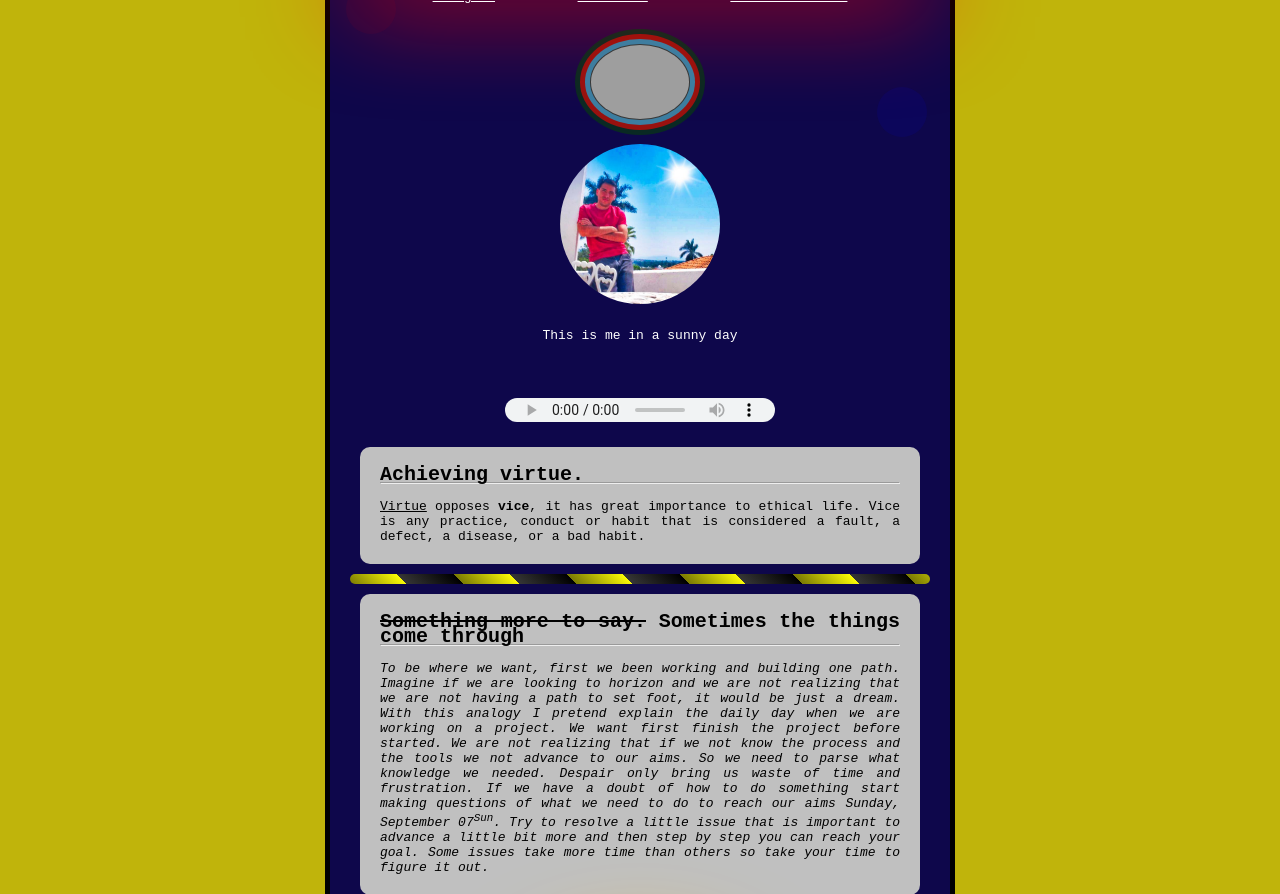
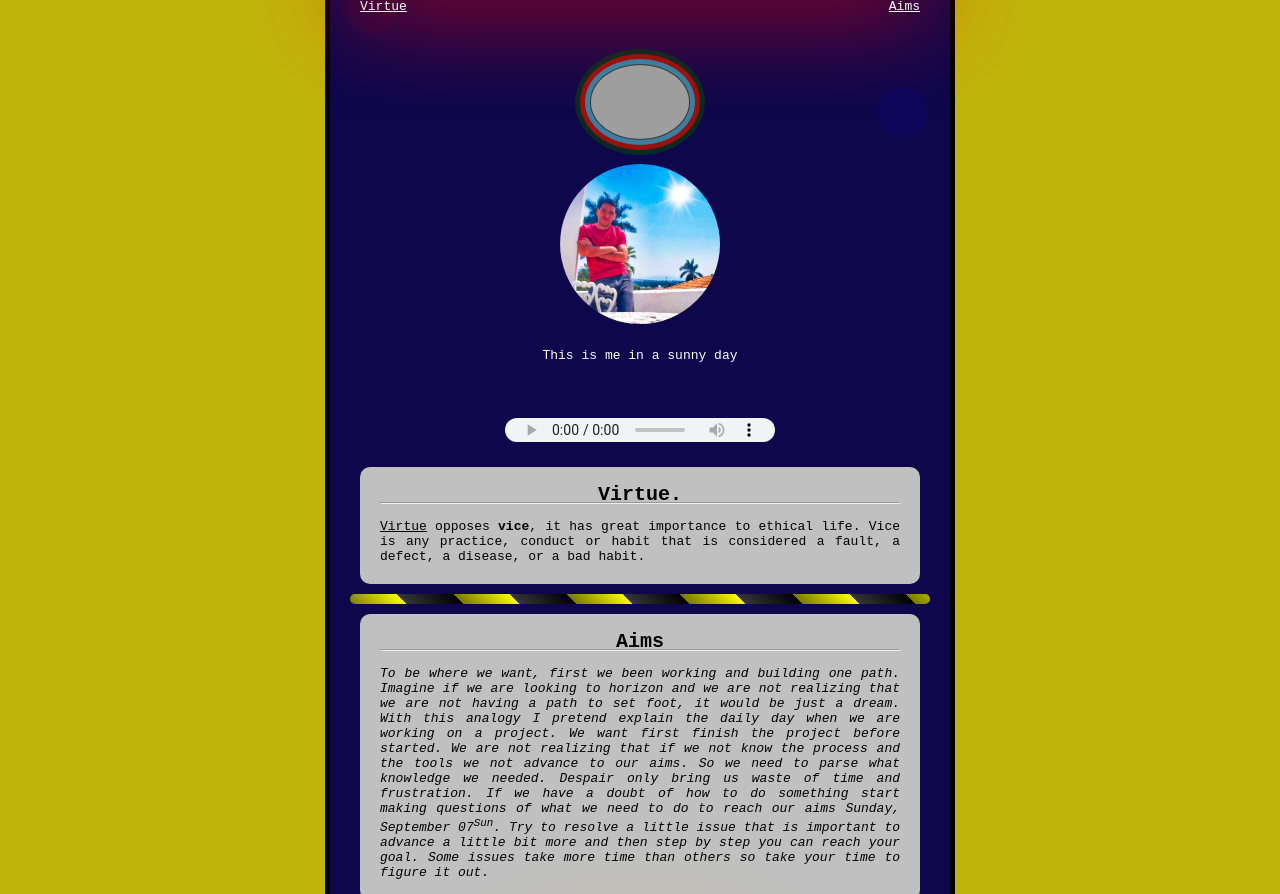
Before and after one commit to er-contreras/myblog, a plain HTML site: page index.html in a window 1280 px wide. Shown: the part 266-1160 px from the top of the page. Drawn offline with Linux system fonts and the light colour scheme; grey boxes are pictures that could not be loaded.

Commit message:
Updating Web Page

```diff
--- a/index.html
+++ b/index.html
@@ -26,9 +26,9 @@
 
       <nav>
         <!-- We need some navigation bar here.  -->
-        <a href="#thinking">Thoughts</a>
-        <a href="#sometimes">Sometimes</a>
-        <a href="#text-photo-form">Text Photo Text</a>
+        <a style="padding: 10px" href="#thinking">Virtue</a>
+        <a style="padding: 10px" href="#sometimes">Aims</a>
+        <!-- <a href="#text-photo-form">Text Photo Text</a>  -->
       </nav>
 
       <figure>
@@ -52,7 +52,7 @@
 
       <main>
         <article class="article-background">
-          <h2>Achieving virtue.</h2>
+          <h2 style="text-align: center;">Virtue.</h2>
           <hr><br>
             <u>Virtue</u> opposes <strong>vice</strong>, it has great importance
             to ethical life.
@@ -64,7 +64,7 @@
         <div id="gradient-color"></div>
 
         <article class="article-background">
-          <h2><s>Something more to say.</s> Sometimes the things come through</h2>
+          <h2 style="text-align: center;">Aims</h2>
           <hr><br>
             <em>To be where we want, first we been working and building one path. Imagine if we are
             looking to horizon and we are not realizing that we are not having a path to set foot,
--- a/styles/style.css
+++ b/styles/style.css
@@ -62,7 +62,7 @@
 
 #content nav {
   display: flex;
-  justify-content: space-evenly;
+  justify-content: space-between;
   text-align: center;
 }
 
```
